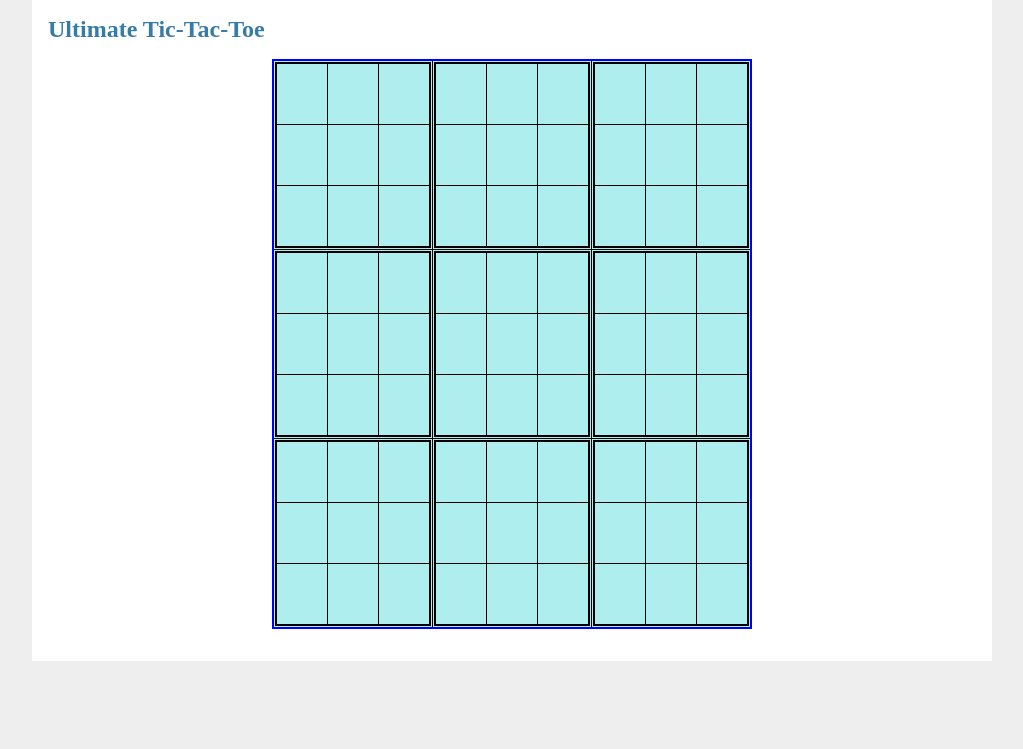
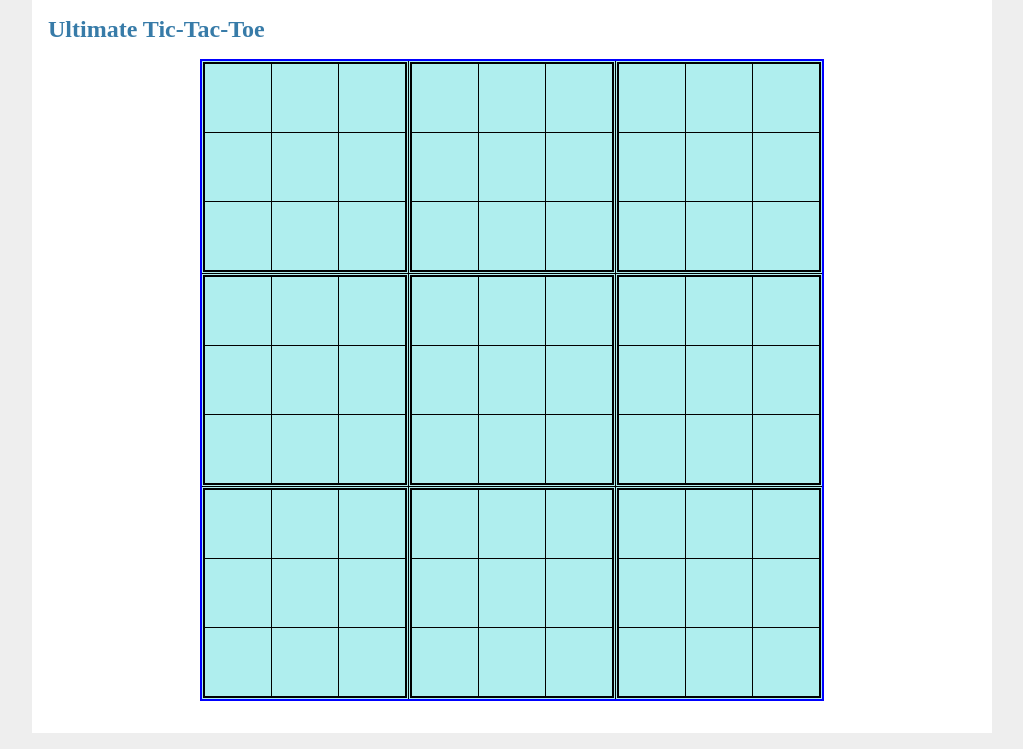
Before and after one commit to shaharyi/mcts, a Flask app: page /ultimate_tictactoe/ultimate_tictactoe in a window 1280 px wide. Shown: the part 51-800 px from the top of the page, without its empty margins (128-1151 px from the left). Run offline with Flask 2, Linux system fonts and the light colour scheme; parts of the project's set-up code (start-up, migrations or seed data) failed here and were passed over; some libraries are stand-ins or nearby versions.

Commit message:
bigger size on screen

```diff
--- a/flaskr/templates/ultimate_tictactoe.html
+++ b/flaskr/templates/ultimate_tictactoe.html
@@ -26,10 +26,10 @@ table.win2 {
         padding: 5px 0;
     /* border: 1px solid black; */
     /* cursor: pointer; */
-    width: min(6vw, 6vh);
-    height: min(6vw, 6vh);
-    line-height:min(6vw, 6vh);
-    font-size: min(5vw, 5vh);
+    width: min(8vw, 8vh);
+    height: min(7vw, 7vh);
+    line-height:min(7vw, 7vh);
+    font-size: min(6vw, 6vh);
 }
 
 </style>
```
